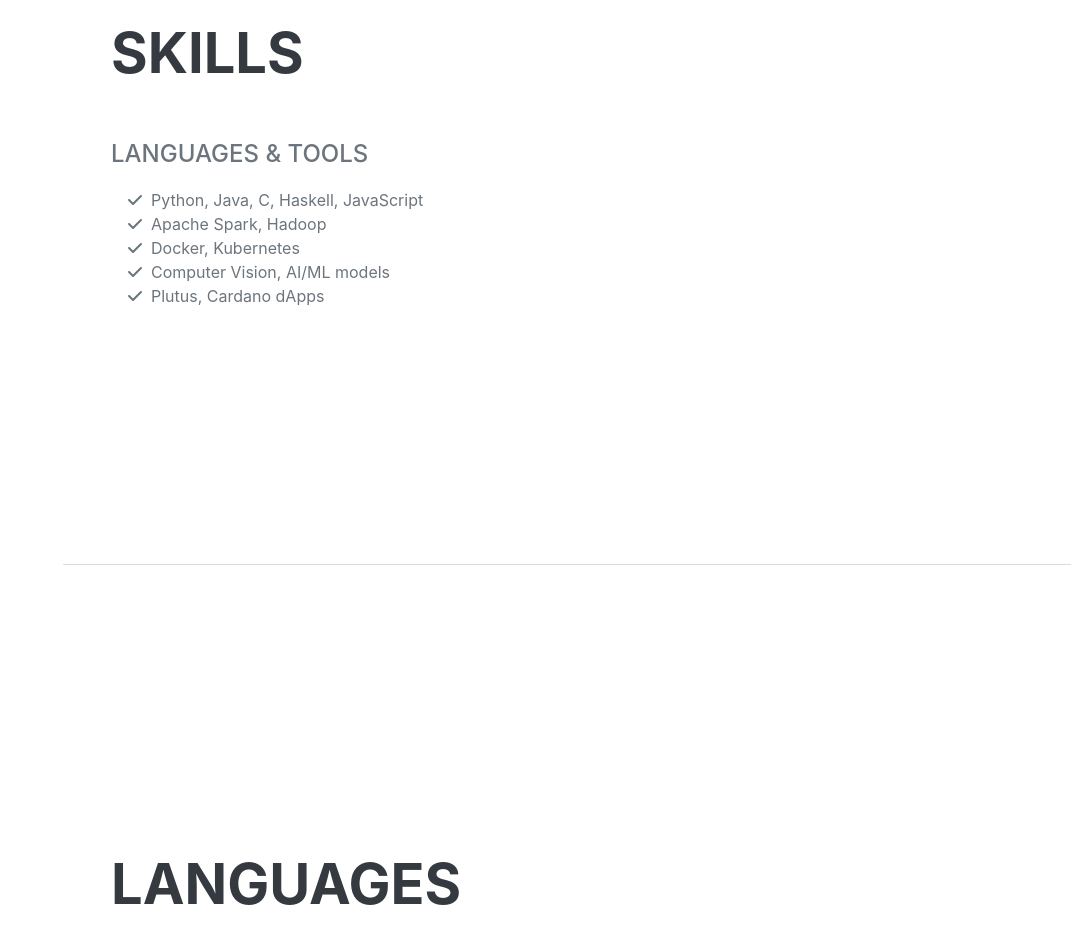
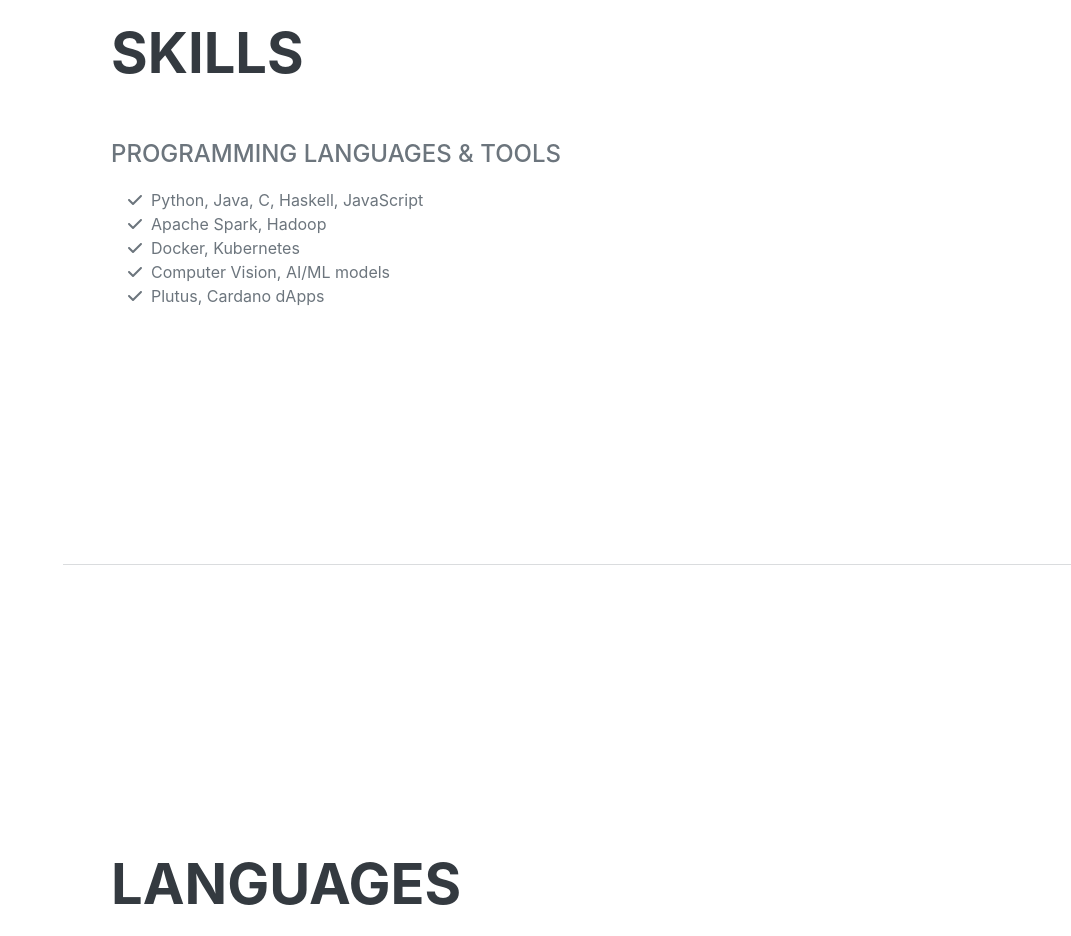
Before and after one commit to pasha-292/mdjuhaeradittya.github.io, a website: page index.html in a window 1280 px wide. Shown: the part 3440-4376 px from the top of the page, without its empty margins (209-1280 px from the left). Drawn offline with Linux system fonts and the light colour scheme.

Commit message:
Make some changes

```diff
--- a/index.html
+++ b/index.html
@@ -114,7 +114,7 @@
     <section class="resume-section" id="skills">
       <div class="resume-section-content">
         <h2 class="mb-5">Skills</h2>
-        <div class="subheading mb-3">Languages & Tools</div>
+        <div class="subheading mb-3">Programming Languages & Tools</div>
         <ul class="fa-ul mb-0">
           <li><span class="fa-li"><i class="fas fa-check"></i></span>Python, Java, C, Haskell, JavaScript</li>
           <li><span class="fa-li"><i class="fas fa-check"></i></span>Apache Spark, Hadoop</li>
```
